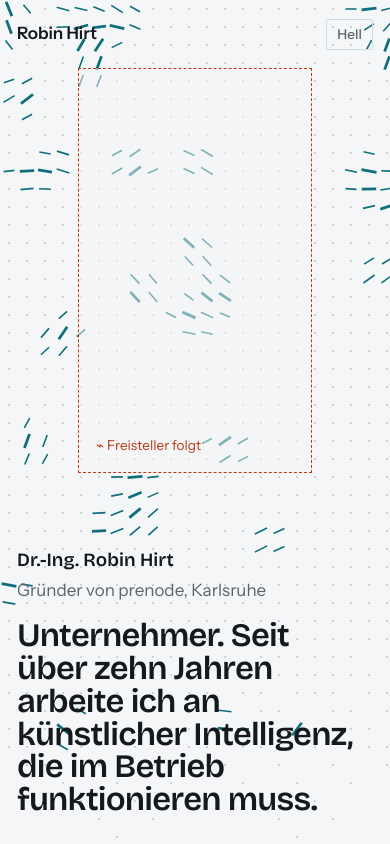
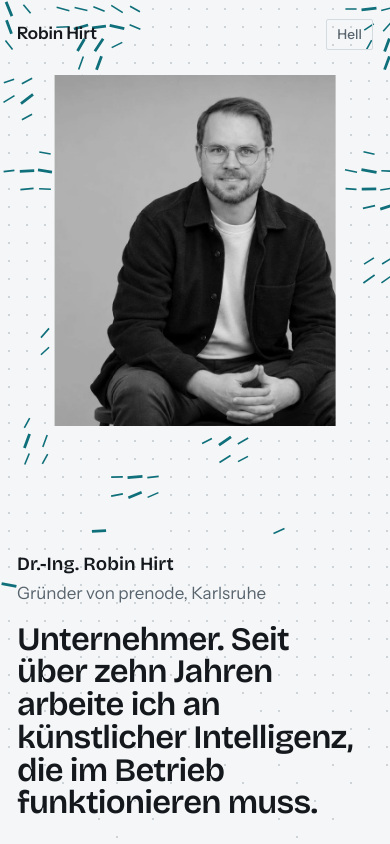
Before and after one commit to coomish/robinhirt-de, an Astro site: page / in a window 390 px wide. Shown: the top 844 px of the page. Built offline with nearby package versions, Linux system fonts and the light colour scheme; Astro itself is replaced by a stand-in of ours.

Commit message:
Kopf: Foto als Platte im Feld, solange der Freisteller fehlt
Co-Authored-By: Claude Fable 5.1 <noreply@anthropic.com>

```diff
--- a/src/components/Hero.astro
+++ b/src/components/Hero.astro
@@ -27,7 +27,17 @@ const frei = fs.existsSync('public/buehne-frei.png');
         decoding="async"
       />
     ) : (
-      <div class="frei frei-fehlt" aria-hidden="true"><span class="todo">Freisteller folgt</span></div>
+      <img
+        class="platte"
+        src={href('/buehne-1200.jpg')}
+        srcset={`${href('/buehne-1200.jpg')} 1200w, ${href('/buehne-1536.jpg')} 1536w`}
+        sizes="(max-width: 760px) 72vw, 40vw"
+        width="1536"
+        height="1024"
+        alt="Robin Hirt sitzt auf einem Hocker und blickt in die Kamera, Schwarzweißfoto"
+        fetchpriority="high"
+        decoding="async"
+      />
     )
   }
   <div class="hero-text">
@@ -93,18 +103,26 @@ const frei = fs.existsSync('public/buehne-frei.png');
     object-position: bottom;
     pointer-events: none;
   }
-  .frei-fehlt {
-    height: 70%;
-    width: min(34vw, 30rem);
-    border: 1px dashed var(--signal);
-    display: grid;
-    place-items: end start;
-    padding: 1rem;
-    font-size: var(--s-1);
-    background: rgb(from var(--papier) r g b / 0.5);
+  /* Ohne Freisteller: das Foto als Platte, angeschnitten am rechten und unteren Rand */
+  .platte {
+    position: absolute;
+    right: -2vw;
+    bottom: -4vh;
+    width: min(40vw, 36rem);
+    height: auto;
+    aspect-ratio: 4 / 5;
+    object-fit: cover;
+    object-position: 68% 18%;
+    filter: grayscale(1);
+    pointer-events: none;
   }
-  .frei-fehlt .todo {
-    border: 0;
+  :root[data-theme='dark'] .platte {
+    filter: grayscale(1) brightness(0.55) contrast(1.1);
+  }
+  @media (prefers-color-scheme: dark) {
+    :root:not([data-theme='light']) .platte {
+      filter: grayscale(1) brightness(0.55) contrast(1.1);
+    }
   }
   .hero-text {
     position: absolute;
@@ -176,9 +194,15 @@ const frei = fs.existsSync('public/buehne-frei.png');
       height: 52%;
       max-width: 96vw;
     }
-    .frei-fehlt {
-      width: 60vw;
-      height: 48%;
+    .platte {
+      right: auto;
+      left: 50%;
+      transform: translateX(-50%);
+      bottom: auto;
+      top: 4.4rem;
+      width: 72vw;
+      max-height: 50svh;
+      object-position: 62% 12%;
     }
     .hero-text {
       max-width: none;
@@ -187,6 +211,9 @@ const frei = fs.existsSync('public/buehne-frei.png');
     }
     .kernsatz {
       font-size: clamp(1.7rem, 8.4vw, 2.6rem);
+    }
+    .hero-text {
+      bottom: 1.4rem;
     }
   }
 </style>
--- a/src/scripts/field.ts
+++ b/src/scripts/field.ts
@@ -299,7 +299,8 @@ export function mountField(canvas: HTMLCanvasElement, ui: UI = {}): Unmount {
           if ((pass === 1) !== strong) continue;
           if (fade < 1 && ((col * 7 + r * 13) % 10) / 10 > fade) continue;
           const x = col * cell + half;
-          const mask = wide ? Math.min(1, Math.max(0.05, (x / W - 0.3) / 0.32)) : 1;
+          // links (Desktop) bzw. unten (Handy) steht der Text: dort bleibt das Feld dünn
+          const mask = wide ? Math.min(1, Math.max(0.05, (x / W - 0.3) / 0.32)) : y / H > 0.6 ? 0.06 : 1;
           if (mask < 1 && ((col * 3 + r * 5) % 10) / 10 > mask) continue;
           const ang = Math.max(-1, Math.min(1, muShow[g])) * 1.22; // ±70°
           const len = half * (0.45 + 0.5 * cert);
```
Also changed, not shown: DESIGN.md (+5 -0 lines), TODO.md (+2 -1 lines).
